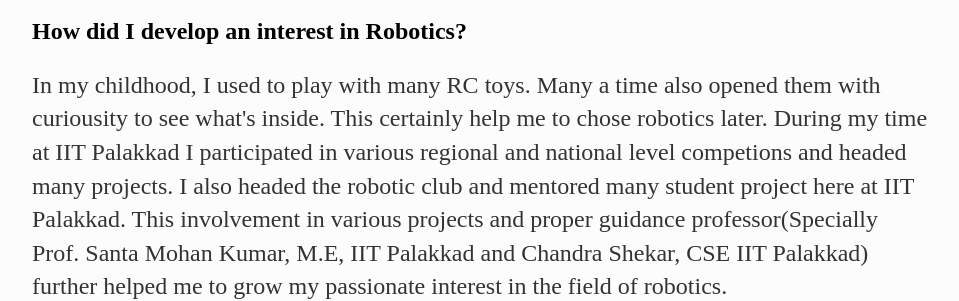
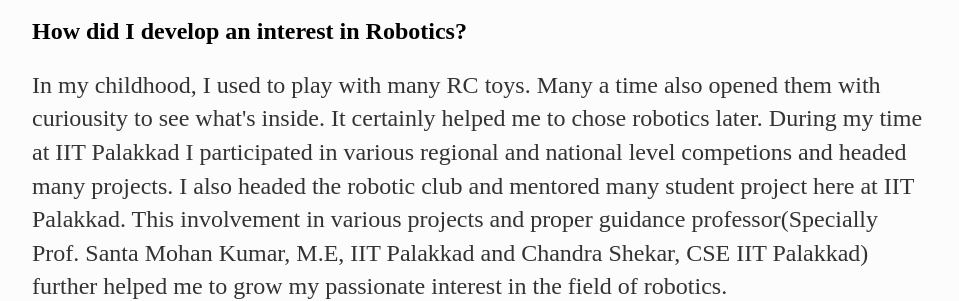
Before and after one commit to iamrajee/iamrajee.github.io, a Jekyll site: the page built from about/index.html, in a window 1280 px wide. Shown: the part 711-1012 px from the top of the page, without its empty margins (160-1119 px from the left). Built offline with Jekyll 4.4.1, drawn with Linux system fonts in a browser that asks for light colours.

Commit message:
Update index.html

```diff
--- a/about/index.html
+++ b/about/index.html
@@ -11,7 +11,7 @@
 	<p>Apart from academics,I also maintain a <a href="https://www.youtube.com/channel/UCzNSEsxHfpq_84-EkU9CRnQ/videos?view_as=subscriber">YouTube channel</a> which hosts videos of my projects, interesting tech stuff I work on.</p>
 	<br/>
 	<h2>How did I develop an interest in Robotics?</h2>
-	<p>In my childhood, I used to play with many RC toys. Many a time also opened them with curiousity to see what's inside. This certainly help me to chose robotics later.
+	<p>In my childhood, I used to play with many RC toys. Many a time also opened them with curiousity to see what's inside. It certainly helped me to chose robotics later.
 	During my time at IIT Palakkad I participated in various regional and national level competions and headed many projects.
 	I also headed the robotic club and mentored many student project here at IIT Palakkad.
 	This involvement in various projects and proper guidance professor(Specially Prof. Santa Mohan Kumar, M.E, IIT Palakkad and Chandra Shekar, CSE IIT Palakkad) further helped me to grow my passionate interest in the field of robotics.</p>
```
